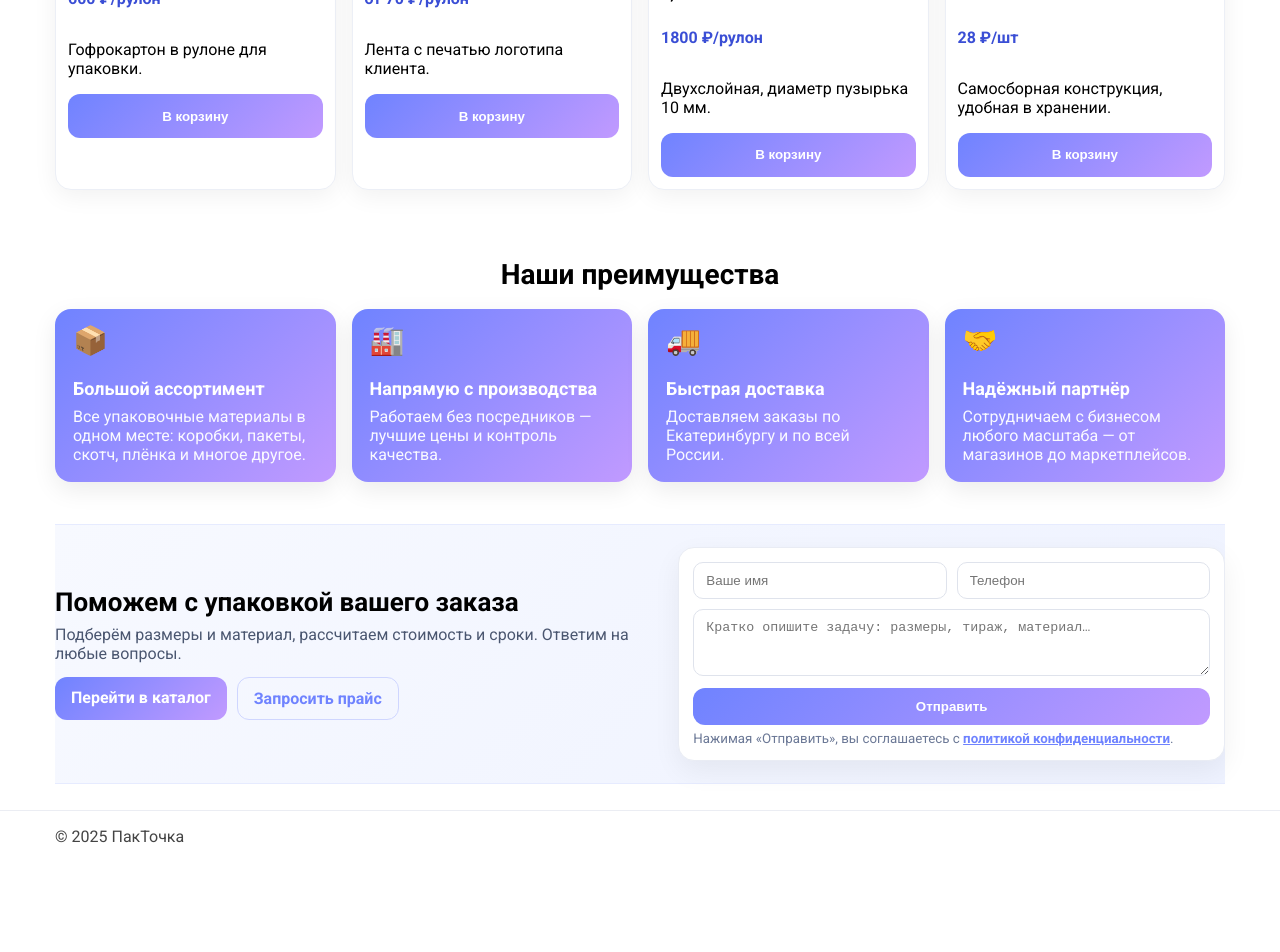
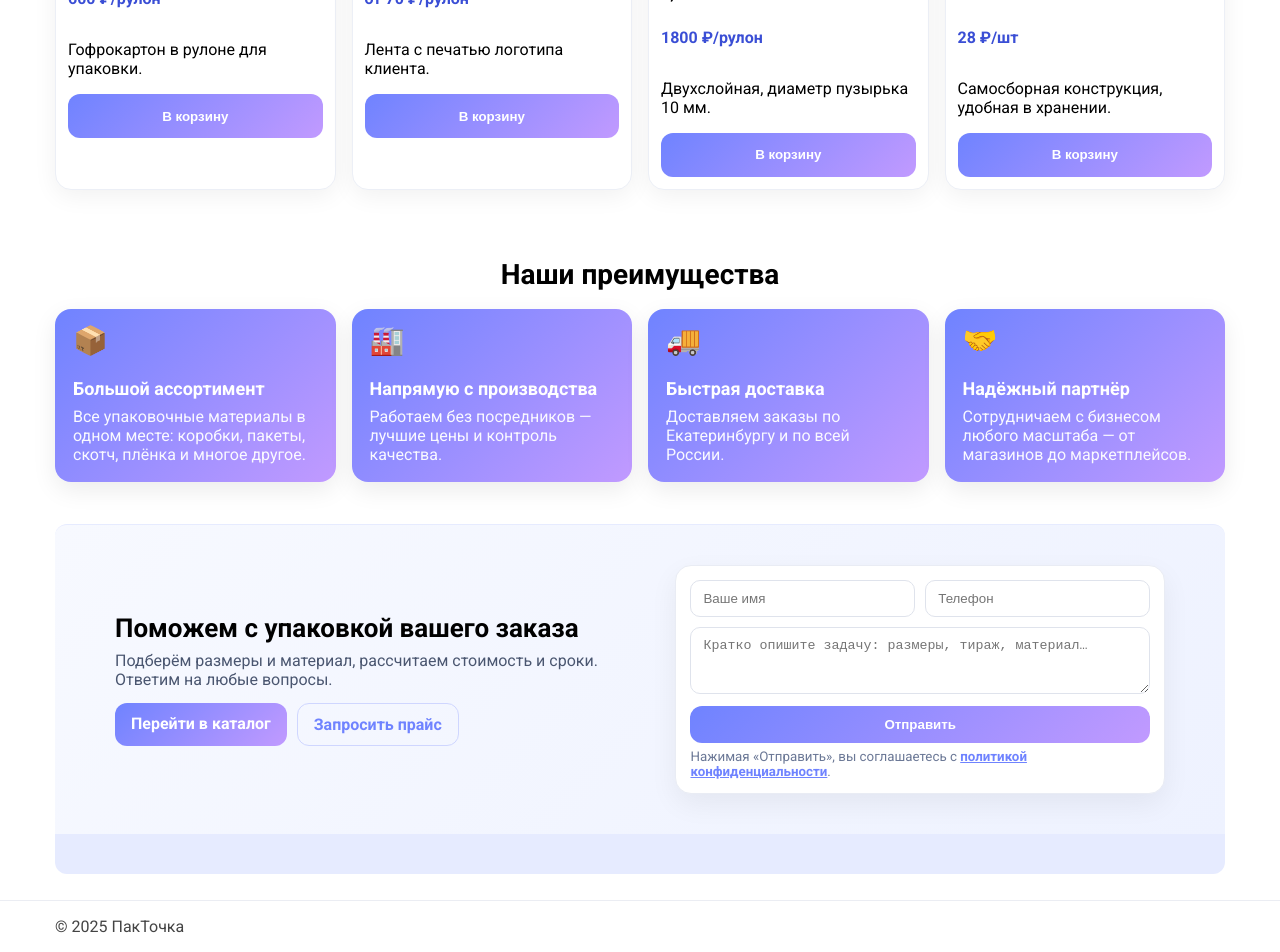
Before and after one commit to mckhoklov-creator/packtochka, a Jekyll site: the page built from index.html, in a window 1280 px wide. Shown: the part 1317-2269 px from the top of the page. Built offline with Jekyll 4.4.1, drawn with Linux system fonts in a browser that asks for light colours; before the commit the page ends 2179 px from its top, so only the background shows below that.

Commit message:
Update home-cta.css

```diff
--- a/assets/css/home-cta.css
+++ b/assets/css/home-cta.css
@@ -1,10 +1,15 @@
 /* === Home CTA (финальный блок) === */
 .home-cta{
+  display: flex;
+  justify-content: space-between;
+  align-items: center;
+  border-radius: 12px;
+  padding: 40px 60px; /* ← добавил боковые отступы */
+  margin-top: 40px;
   margin: 26px 0 10px;
-  padding: 22px 0;
   background: linear-gradient(135deg, #f7f9ff 0%, #eef2ff 100%);
   border-top: 1px solid #e6ebff;
-  border-bottom: 1px solid #e6ebff;
+  border-bottom: 40px solid #e6ebff;
 }
 .home-cta__wrap{
   display:grid;
```
